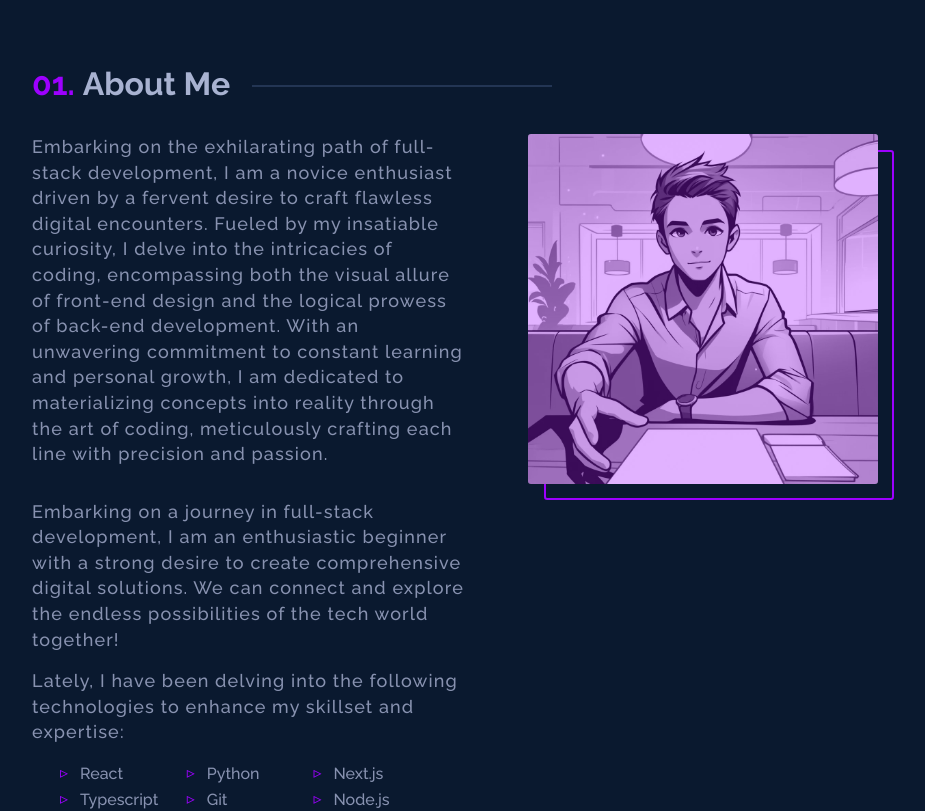
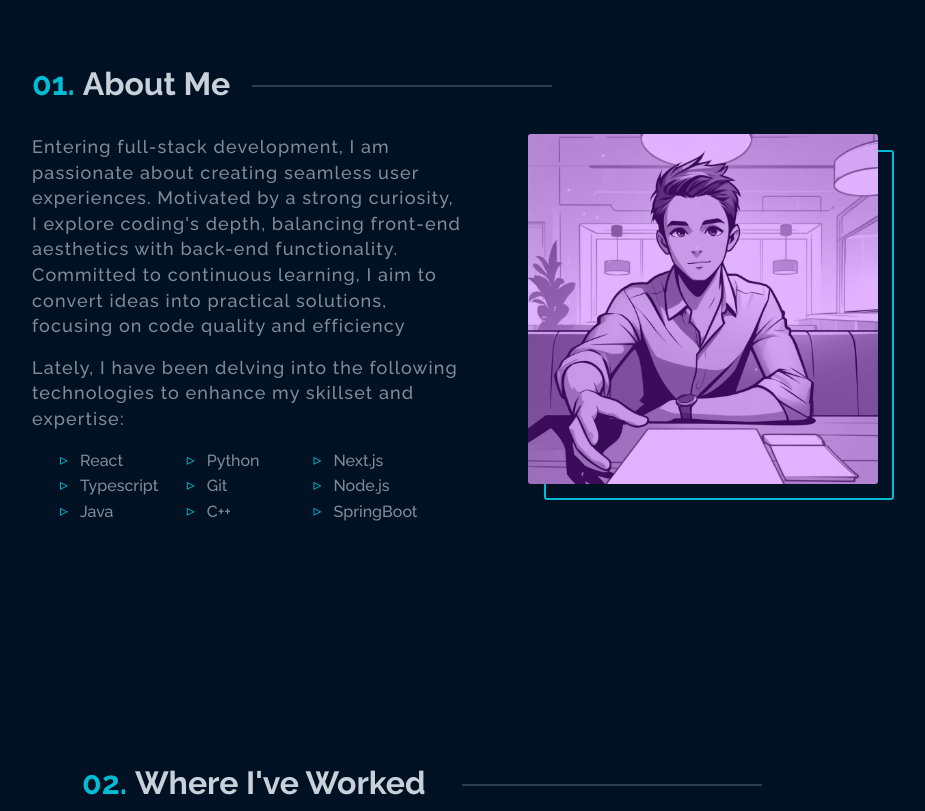
Before and after one commit to krockxz/portfolio, a Next.js app: page / in a window 1280 px wide. Shown: the part 940-1751 px from the top of the page, without its empty margins (208-1133 px from the left). Built offline with nearby package versions, Linux system fonts and the light colour scheme; no server answers.

Commit message:
css ui resume changes

```diff
--- a/src/components/SocialIcons.tsx
+++ b/src/components/SocialIcons.tsx
@@ -3,7 +3,6 @@ import React from "react";
 import {
   FiGithub,
   FiInstagram,
-  FiYoutube,
   FiLinkedin,
   FiTwitter,
 } from "react-icons/fi";
@@ -12,11 +11,6 @@ import { motion } from "framer-motion";
 function SocialIcons() {
   const socialLinks = [
     { name: "Github", icon: <FiGithub />, link: "https://github.com/krockxz" },
-    {
-      name: "Youtube",
-      icon: <FiYoutube />,
-      link: "https://www.youtube.com/@kunal7331",
-    },
     {
       name: "LinkedIn",
       icon: <FiLinkedin />,
--- a/src/scss/globals.css
+++ b/src/scss/globals.css
@@ -1,13 +1,14 @@
 :root {
-  --navy-shadow: rgba(2, 12, 27, 0.7);
-  --background-color: #0a192f;
-  --lightest-navy: #233554;
-  --light-navy: #112240;
-  --dark-slate: #495670;
-  --slate: #8892b0;
-  --light-slate: #ccd6f6;
-  --lightest-slate: #a8b2d1;
-  --theme-color: #9d00ff;
+  --navy-shadow: rgba(25, 42, 86, 0.7);
+  --background-color: #001123;
+
+  --lightest-navy: #2c3e50;
+  --light-navy: #34495e;
+  --dark-slate: #5c6d7e;
+  --slate: #7e8c9a;
+  --light-slate: #a3b1c2;
+  --lightest-slate: #c8d0d9;
+  --theme-color: #00bcd4;
 }
 
 ::-moz-selection {
--- a/src/sections/About.tsx
+++ b/src/sections/About.tsx
@@ -28,15 +28,8 @@ function About() {
       <div className="about-grid">
         <div className="about-grid-info">
           <p className="about-grid-info-text">
-          Embarking on the exhilarating path of full-stack development, I am a novice enthusiast driven by a fervent desire to craft flawless digital encounters. Fueled by my insatiable curiosity, I delve into the intricacies of coding, encompassing both the visual allure of front-end design and the logical prowess of back-end development. With an unwavering commitment to constant learning and personal growth, I am dedicated to materializing concepts into reality through the art of coding, meticulously crafting each line with precision and passion.
+          Entering full-stack development, I am passionate about creating seamless user experiences. Motivated by a strong curiosity, I explore coding's depth, balancing front-end aesthetics with back-end functionality. Committed to continuous learning, I aim to convert ideas into practical solutions, focusing on code quality and efficiency
           </p>
-          <p className="about-grid-info-text">
-          </p>
-
-          <p className="about-grid-info-text">
-          Embarking on a journey in full-stack development, I am an enthusiastic beginner with a strong desire to create comprehensive digital solutions. We can connect and explore the endless possibilities of the tech world together!
-          </p>
-
           <p className="about-grid-info-text">
           Lately, I have been delving into the following technologies to enhance my skillset and expertise:
           </p>
@@ -48,8 +41,8 @@ function About() {
             <li className="about-grid-info-list-item">Git</li>
             <li className="about-grid-info-list-item">Node.js</li>
             <li className="about-grid-info-list-item">Java</li>
+            <li className="about-grid-info-list-item">C++</li>
             <li className="about-grid-info-list-item">SpringBoot</li>
-            <li className="about-grid-info-list-item">Django</li>
           </ul>
         </div>
         <div className="about-grid-photo">
--- a/src/sections/Footer.tsx
+++ b/src/sections/Footer.tsx
@@ -29,7 +29,8 @@ function Footer() {
         target="_blank"
         className="footer-link"
       >
-        <span className="footer-info">Built by Kunal Roy Choudhury.</span>
+        <span className="footer-info">Built by Kunal Roy Choudhury
+        | Thanks to Brittany Chiang</span>
         {githubInfo && (
           <div className="footer-git">
             <div className="footer-git-item">
--- a/src/sections/Navbar.tsx
+++ b/src/sections/Navbar.tsx
@@ -123,7 +123,7 @@ function Navbar() {
               delay: 0.6,
             }}
           >
-            <Button text="Resume" link="http://localhost:3000/resume.pdf" />
+            <Button text="Resume" link="https://kunalrc-portfolio.vercel.app/resume.pdf" />
           </motion.div>
         </div>
       </div>
```
